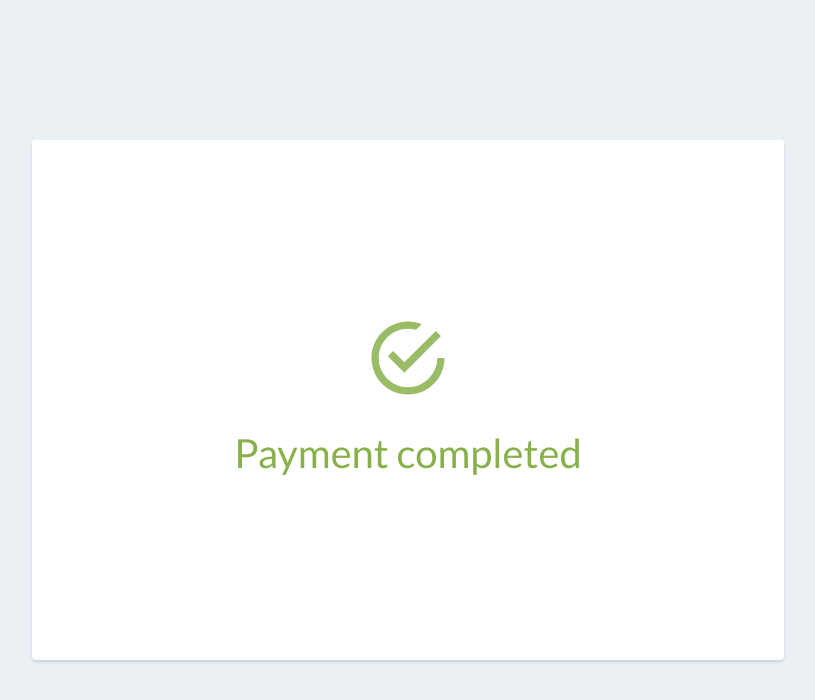
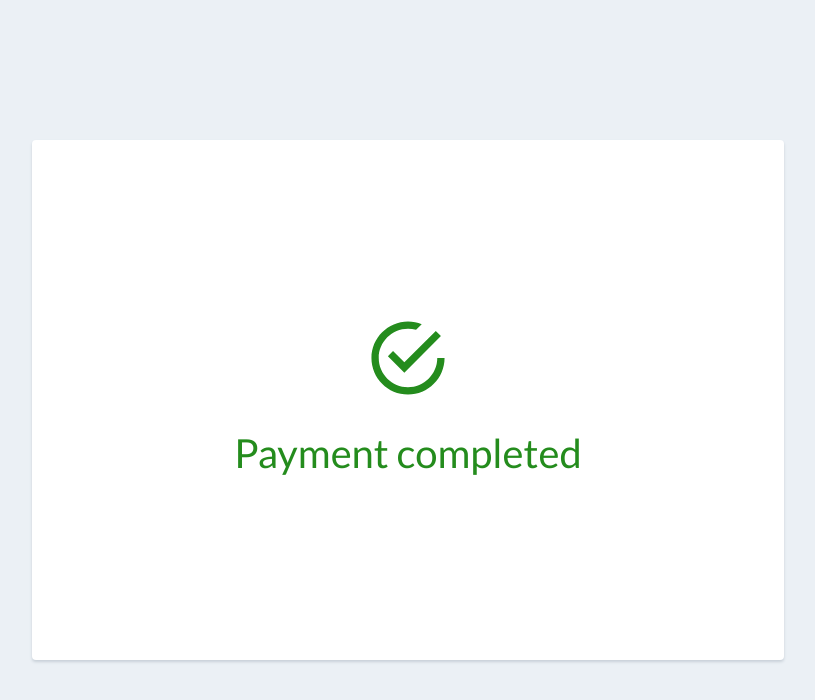
Before and after one commit to evansibok/payment-status, a plain HTML site: page success.html in a window 1280 px wide. Shown: the whole page, without its empty margins (232-1047 px from the left). Drawn offline with nearby package versions, Linux system fonts and the light colour scheme.

Commit message:
change success color

```diff
--- a/css/success.css
+++ b/css/success.css
@@ -4,7 +4,7 @@ body {
 }
 
 h1 {
-  color: #88b04b;
+  color: #248C1D;
   font-family: "Lato", sans-serif;
   font-weight: 500;
   font-size: 40px;
@@ -35,7 +35,7 @@ h1 {
   border-radius: 200px;
     height: 90px;
     width: 90px;
-    color: #9abc66;
+    color: #248C1D;
     display: flex;
     justify-content: center;
     align-items: center;
```
